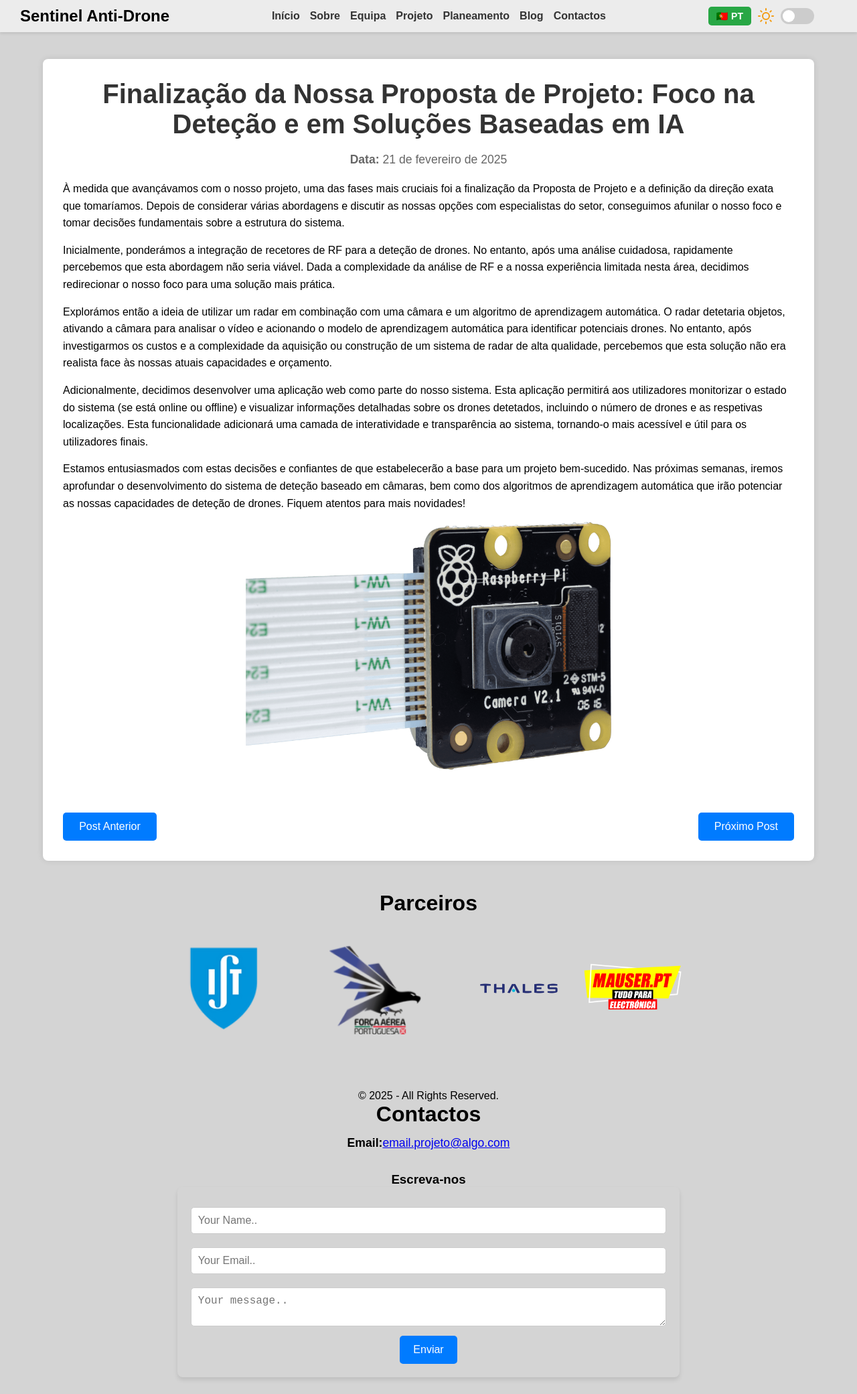
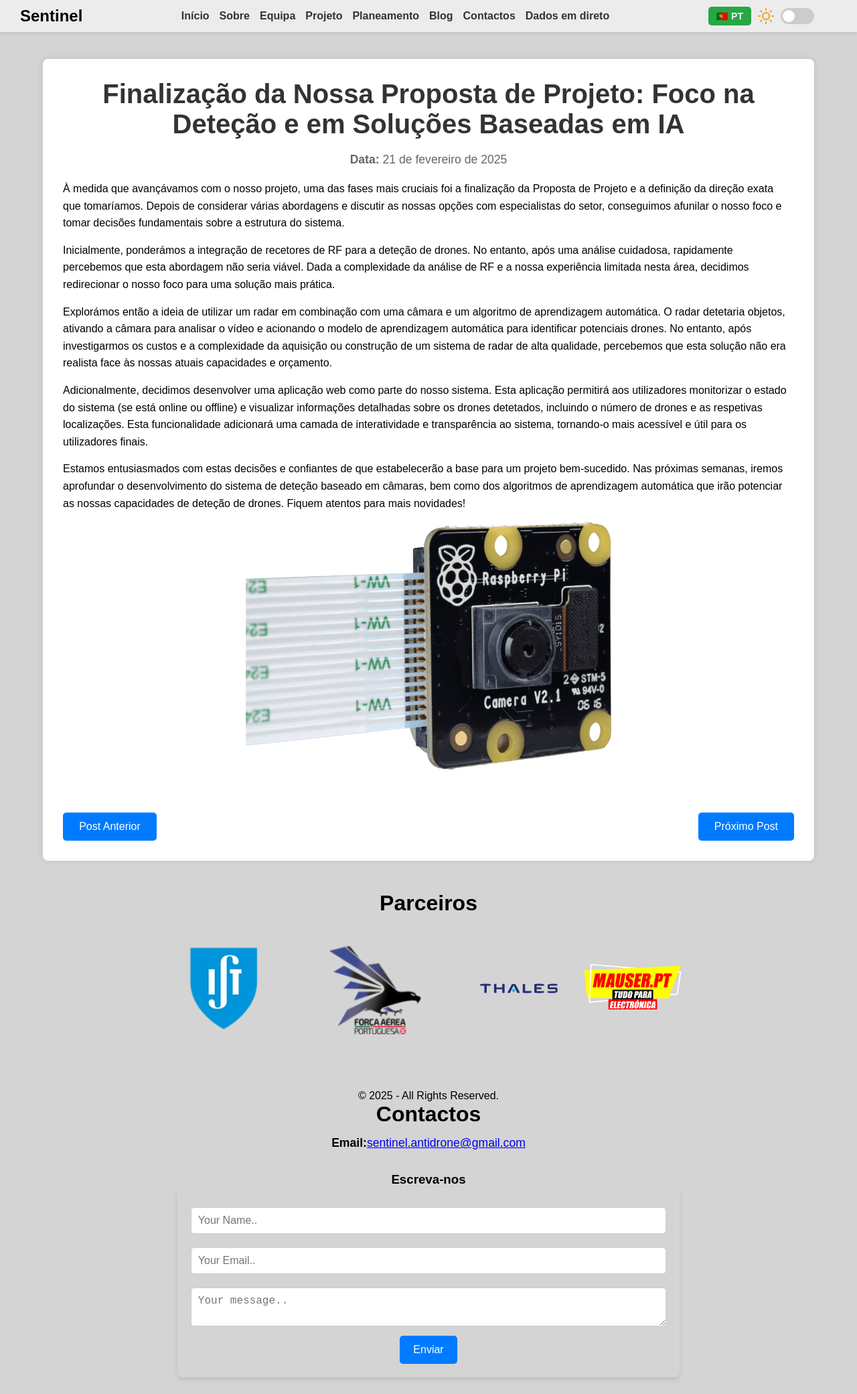
Before and after one commit to Sentinel-antidrone/Webapp, a website: page public/posts/post_2.html in a window 1280 px wide. Shown: the whole page at 67% size. Drawn offline with nearby package versions, Linux system fonts and the light colour scheme.

Commit message:
Fix on email and dropdown menu

```diff
--- a/public/posts/post_2.html
+++ b/public/posts/post_2.html
@@ -590,7 +590,7 @@
 <body>
     <header>
         <div class="logo">
-            <span>Sentinel Anti-Drone</span>
+            <span>Sentinel</span>
             <span class="menu-icon" onclick="toggleMenu()">&#9776;</span>
         </div>
         <nav>
@@ -601,6 +601,7 @@
             <a href="index.html#schedule" data-en="Our Schedule" data-pt="Planeamento">Our Schedule</a>
             <a href="blog.html" data-en="Blog" data-pt="Blog">Blog</a>
             <a href="#contacts" data-en="Contacts" data-pt="Contactos">Contact</a>
+            <a href="LiveData.html" data-en="Live Data" data-pt="Dados em direto">Live Data</a>
         </nav>
         <div class="toggle-container">
             <button id="toggleLanguage" class="english">
@@ -686,7 +687,7 @@
             <p>© 2025 - All Rights Reserved.</p>
             <div class="contact-details">
                 <h3 data-en="Contacts" data-pt="Contactos">Contacts</h3>
-                <p><strong data-en="Email:" data-pt="Email:">Email:</strong><a href="mailto:email.projeto@algo.com">email.projeto@algo.com</a></p>
+                <p><strong data-en="Email:" data-pt="Email:">Email:</strong><a href="mailto:sentinel.antidrone@gmail.com">sentinel.antidrone@gmail.com</a></p>
             </div>
             <div class="contact-form">
                 <h3 data-en="Write us" data-pt="Escreva-nos">Write us</h3>
```
Also changed, not shown: public/posts/post_1.html (+3 -2 lines), public/posts/post_3.html (+3 -2 lines), public/posts/post_4.html (+3 -2 lines), public/posts/post_5.html (+2 -1 lines), public/posts/post_6.html (+1 -0 lines), public/posts/post_7.html (+1 -0 lines).
